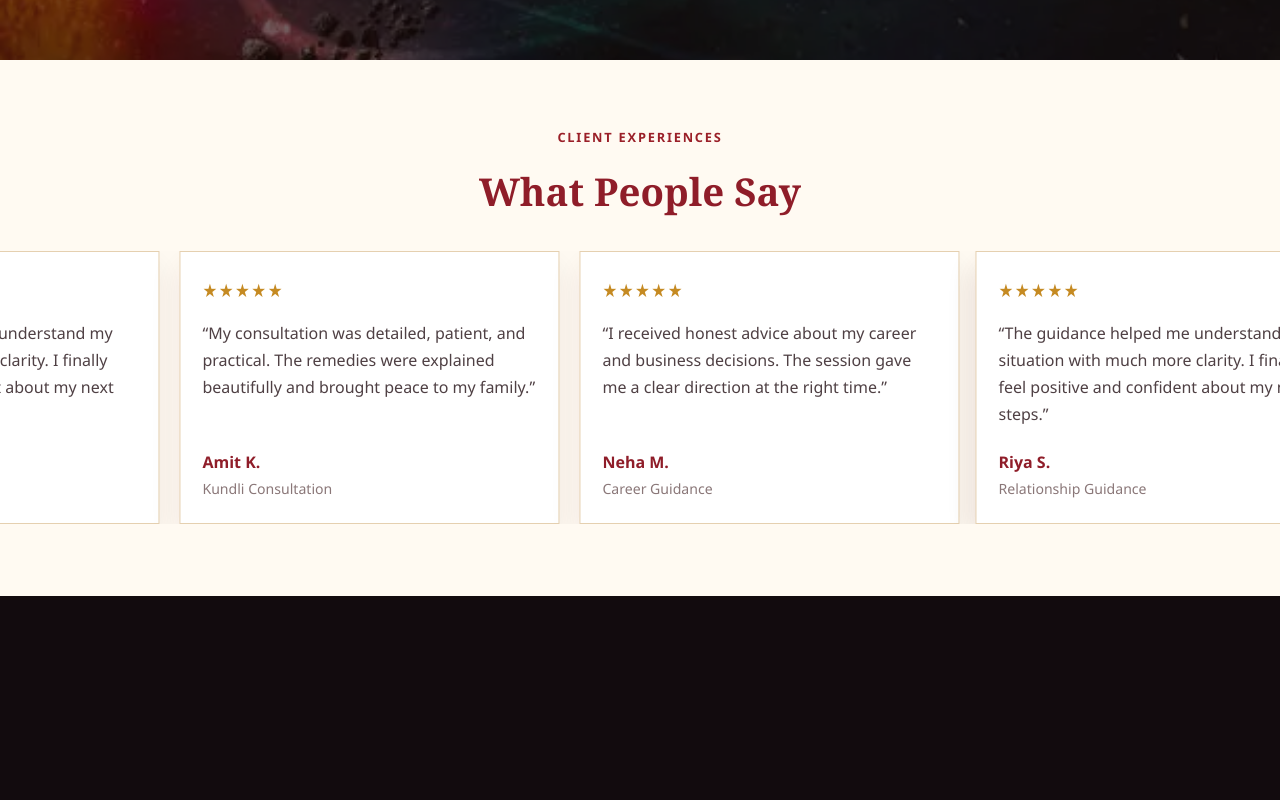
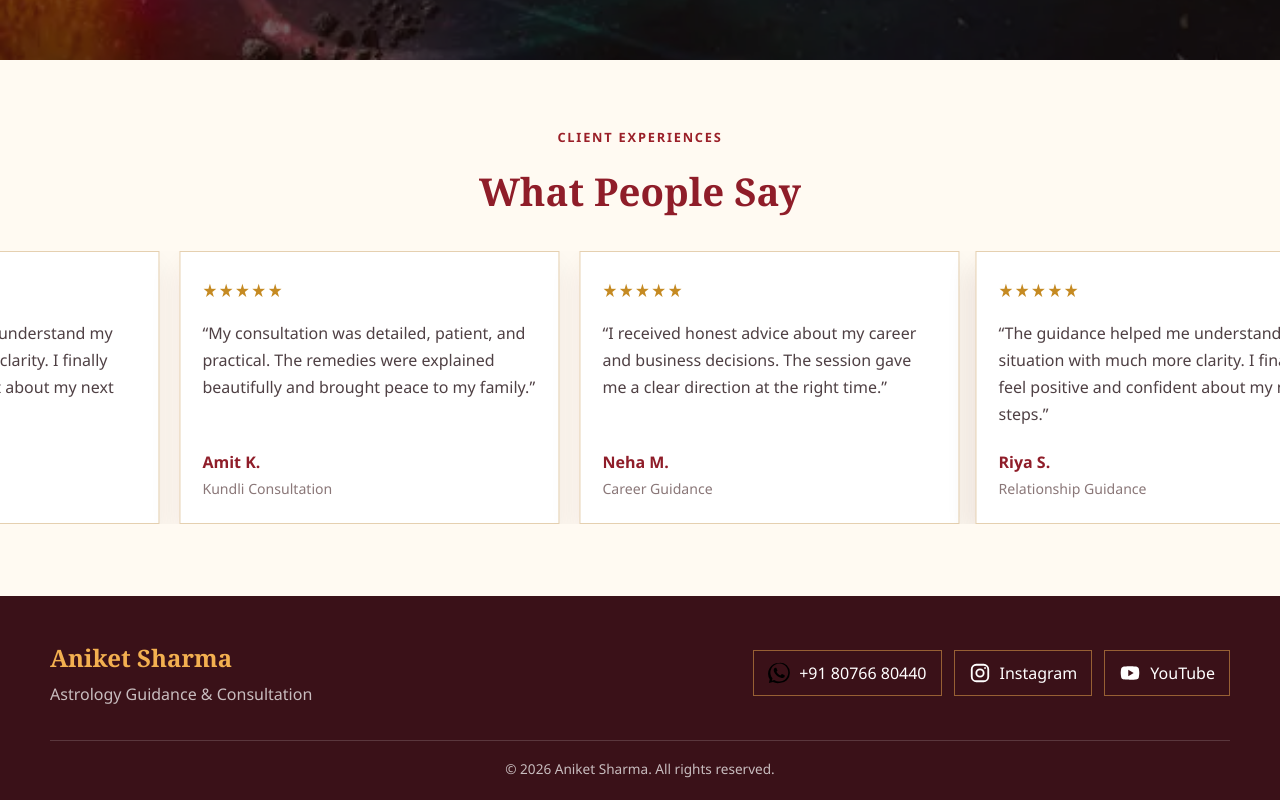
Before and after one commit to siwachanshull/Astrologer_Frontend_Project, a React (Vite) app in the folder aniket_website/: page / in a window 1280 px wide. Shown: the part 3797-4597 px from the top of the page. Before the commit the page ends 4393 px from the top, so only its background shows below. Built offline with nearby package versions, Linux system fonts and the light colour scheme.

Commit message:
footer added

```diff
--- a/aniket_website/src/App.css
+++ b/aniket_website/src/App.css
@@ -480,6 +480,77 @@
   font-size: 0.88rem;
 }
 
+.site-footer {
+  padding: 44px 0 20px;
+  background: #3a1118;
+  color: #fff;
+}
+
+.footer-inner {
+  display: flex;
+  align-items: center;
+  justify-content: space-between;
+  gap: 28px;
+  width: min(1180px, calc(100% - 32px));
+  margin: 0 auto;
+}
+
+.footer-brand {
+  display: flex;
+  flex-direction: column;
+  gap: 6px;
+}
+
+.footer-brand strong {
+  color: #f3b050;
+  font-family: Georgia, 'Times New Roman', serif;
+  font-size: 1.5rem;
+}
+
+.footer-brand span,
+.footer-copyright {
+  color: rgba(255, 255, 255, 0.72);
+}
+
+.footer-socials {
+  display: flex;
+  align-items: center;
+  flex-wrap: wrap;
+  justify-content: flex-end;
+  gap: 12px;
+}
+
+.footer-social {
+  display: inline-flex;
+  align-items: center;
+  gap: 9px;
+  padding: 10px 14px;
+  border: 1px solid rgba(243, 176, 80, 0.5);
+  color: #fff;
+  text-decoration: none;
+  transition: background 0.2s ease, color 0.2s ease;
+}
+
+.footer-social:hover {
+  background: #f3b050;
+  color: #3a1118;
+}
+
+.footer-social svg {
+  width: 22px;
+  height: 22px;
+  flex: 0 0 22px;
+}
+
+.footer-copyright {
+  width: min(1180px, calc(100% - 32px));
+  margin: 34px auto 0;
+  padding-top: 18px;
+  border-top: 1px solid rgba(255, 255, 255, 0.16);
+  text-align: center;
+  font-size: 0.85rem;
+}
+
 .promo-strip {
   width: 100%;
   background: linear-gradient(90deg, #8f1d29 0%, #bb7a1b 100%);
@@ -669,6 +740,15 @@
   .testimonials-section {
     padding: 50px 0 58px;
   }
+
+  .footer-inner {
+    align-items: flex-start;
+    flex-direction: column;
+  }
+
+  .footer-socials {
+    justify-content: flex-start;
+  }
 }
 
 @media (max-width: 520px) {
--- a/aniket_website/src/App.jsx
+++ b/aniket_website/src/App.jsx
@@ -344,6 +344,59 @@ function App() {
         </div>
       </section>
 
+      <footer className="site-footer">
+        <div className="footer-inner">
+          <div className="footer-brand">
+            <strong>Aniket Sharma</strong>
+            <span>Astrology Guidance &amp; Consultation</span>
+          </div>
+
+          <div className="footer-socials" aria-label="Social media links">
+            <a
+              className="footer-social whatsapp-social"
+              href="https://wa.me/918076680440?text=Hello%20Aniket%20Sharma"
+              target="_blank"
+              rel="noreferrer"
+              aria-label="Chat on WhatsApp at +91 80766 80440"
+            >
+              <svg viewBox="0 0 24 24" aria-hidden="true">
+                <path d="M20.52 3.48A11.77 11.77 0 0 0 12.1 1a11.7 11.7 0 0 0-10.2 17.8L1 23l4.35-1.13A11.7 11.7 0 0 0 12.1 23a11.72 11.72 0 0 0 8.42-3.13 11.72 11.72 0 0 0 0-16.39ZM12.1 21.2a9.72 9.72 0 0 1-4.95-1.35l-.35-.2-2.58.67.68-2.51-.23-.36A9.72 9.72 0 1 1 12.1 21.2Zm5.39-7.12c-.29-.15-1.72-.85-1.99-.94-.27-.1-.46-.15-.66.15-.19.29-.75.94-.91 1.14-.17.19-.33.22-.62.07-.29-.15-1.23-.46-2.34-1.45-.86-.77-1.45-1.72-1.62-2.01-.17-.3-.02-.46.13-.61.14-.14.29-.34.44-.51.15-.17.2-.29.3-.48.1-.19.05-.36-.02-.51-.07-.15-.66-1.61-.91-2.2-.24-.58-.49-.5-.66-.51l-.56-.01a1.08 1.08 0 0 0-.79.37c-.27.29-1.04 1.02-1.04 2.49s1.07 2.89 1.22 3.08c.14.19 2.1 3.21 5.08 4.49.71.31 1.26.49 1.69.62.71.23 1.36.2 1.87.12.57-.08 1.72-.7 1.96-1.38.23-.68.23-1.26.16-1.38-.07-.12-.27-.19-.56-.34Z" />
+              </svg>
+              <span>+91 80766 80440</span>
+            </a>
+
+            <a
+              className="footer-social"
+              href="https://www.instagram.com/astrologeraniketsharma"
+              target="_blank"
+              rel="noreferrer"
+              aria-label="Visit Instagram"
+            >
+              <svg viewBox="0 0 24 24" aria-hidden="true">
+                <rect x="3" y="3" width="18" height="18" rx="5" fill="none" stroke="currentColor" strokeWidth="2" />
+                <circle cx="12" cy="12" r="4" fill="none" stroke="currentColor" strokeWidth="2" />
+                <circle cx="17.5" cy="6.5" r="1" fill="currentColor" />
+              </svg>
+              <span>Instagram</span>
+            </a>
+
+            <a
+              className="footer-social"
+              href="https://m.youtube.com/@astrologeraniketsharma?ra=m&fbclid=PARlRTSAT_s4FwZG9mAmZkaWQWUNYRmlPf-w7av1EPRZdsaWyilxOGYGV4dG4DYWVtAjEwAHNydGMGYXBwX2lkDzEyNDAyNDU3NDI4NzQxNAABp9t_H5j3eVnbpdMrF24JFBTsRStkTpFTRRwOxoCMkgng9RE5d33W6awkihgm_aem_4shyWxEXwDxiJ9KPsnbpqA"
+              target="_blank"
+              rel="noreferrer"
+              aria-label="Visit YouTube"
+            >
+              <svg viewBox="0 0 24 24" aria-hidden="true">
+                <path d="M21.58 7.19a2.99 2.99 0 0 0-2.1-2.12C17.63 4.5 12 4.5 12 4.5s-5.63 0-7.48.57a2.99 2.99 0 0 0-2.1 2.12A31.4 31.4 0 0 0 1.85 12a31.4 31.4 0 0 0 .57 4.81 2.99 2.99 0 0 0 2.1 2.12c1.85.57 7.48.57 7.48.57s5.63 0 7.48-.57a2.99 2.99 0 0 0 2.1-2.12A31.4 31.4 0 0 0 22.15 12a31.4 31.4 0 0 0-.57-4.81ZM10.1 15.5v-7l5.9 3.5-5.9 3.5Z" fill="currentColor" />
+              </svg>
+              <span>YouTube</span>
+            </a>
+          </div>
+        </div>
+        <p className="footer-copyright">&copy; {new Date().getFullYear()} Aniket Sharma. All rights reserved.</p>
+      </footer>
+
       <div className="floating-actions" aria-label="Quick contact buttons">
         <a className="floating-btn phone-btn" href="tel:+918076680440" aria-label="Call Aniket Sharma">
           <span className="icon">☎</span>
```
